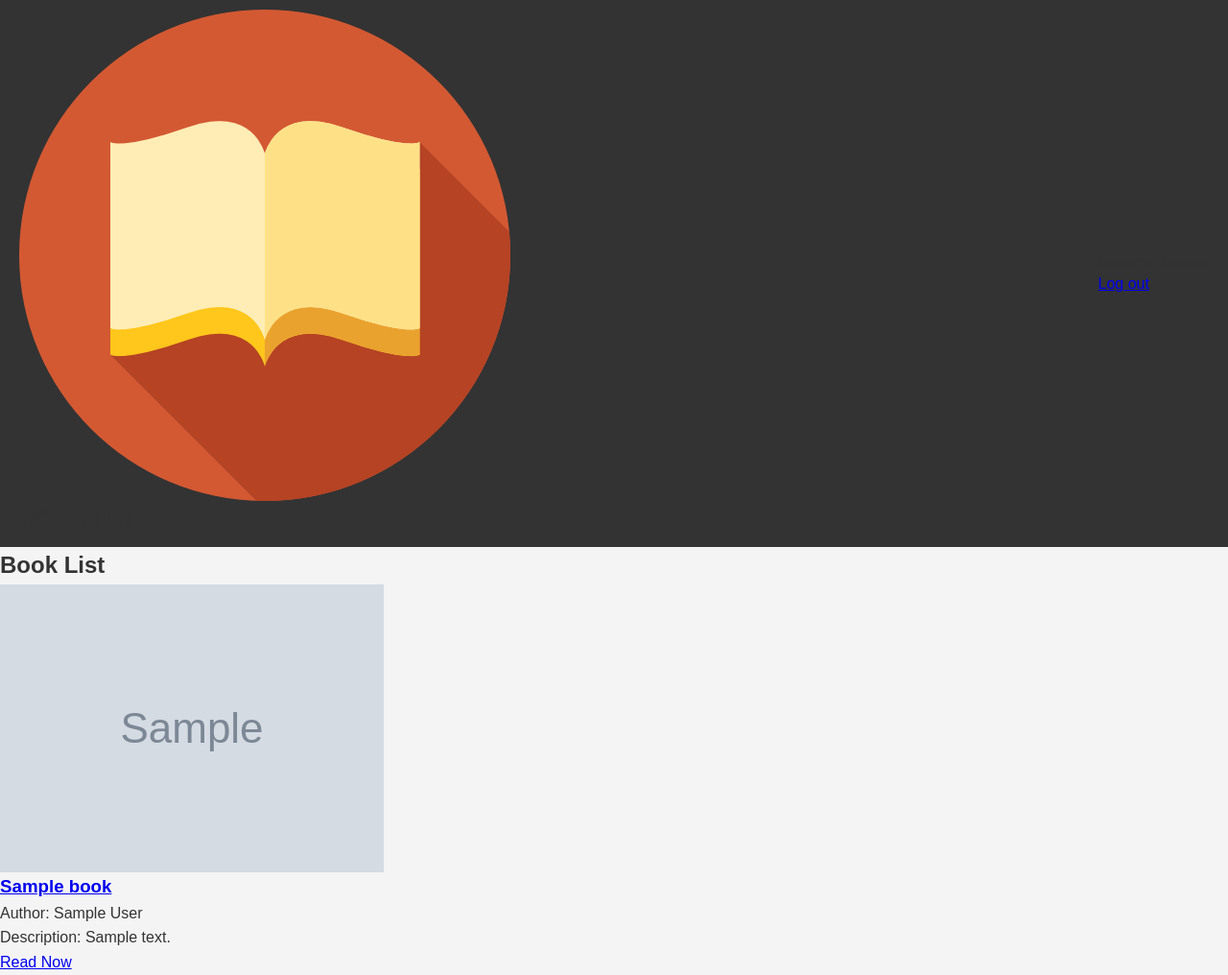
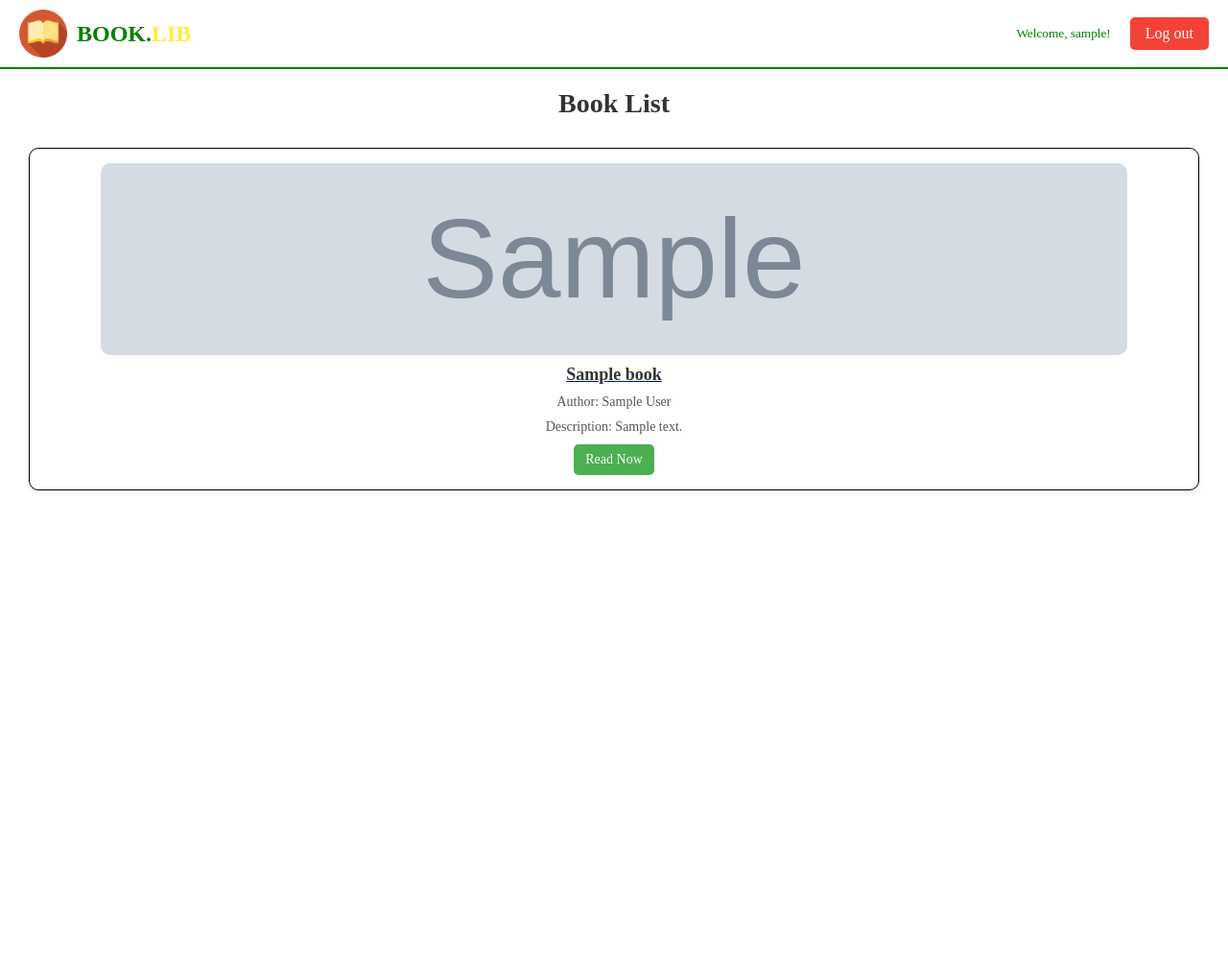
Before and after one commit to Yukimuraa/BOOK.LIB, a PHP site: page /mainpage.php in a window 1280 px wide. Shown: the whole page at 96% size. After the commit the page ends 513 px from the top, so only its background shows below. Run offline with PHP 8.4, Linux system fonts and the light colour scheme; the visitor is signed in with stand-in values (Sample User, id 1); tables that the repository leaves empty or names only in its code hold one stand-in row (values such as "Sample post"); grey boxes marked "Sample" are stand-in pictures.

Commit message:
messages

```diff
--- a/mainpage.css
+++ b/mainpage.css
@@ -1,85 +1,169 @@
-/* Global Resets */
+/* General styles */
 * {
     margin: 0;
     padding: 0;
     box-sizing: border-box;
 }
 
-body {
-    font-family: Arial, sans-serif;
-    line-height: 1.6;
-    background-color: #f4f4f4;
-    color: #333;
-    padding: 0;
-    margin: 0;
-}
 
-/* Navigation Bar */
+
 nav {
     display: flex;
     justify-content: space-between;
     align-items: center;
-    background-color: #333;
     padding: 10px 20px;
+    margin: 0;
+    border-bottom: 2px solid green;
+    color: white;
+
 }
 
-nav .logo {
-    color: #fff;
-    font-size: 24px;
-    font-weight: bold;
-    text-decoration: none;
+
+nav .logo-container {
+    display: flex;
+    align-items: center;
 }
 
-nav ul {
-    list-style: none;
-    display: flex;
+nav img {
+    width: 50px;
+    margin-right: 10px;
+    height: auto;
 }
 
-nav ul li {
-    margin-left: 20px;
+.logo-container h2 {
+    font-size: 24px;
+    color: green;
+    margin: 0;
+    display: flex;
+    align-items: center;
 }
 
-nav ul li a {
-    color: #fff;
-    text-decoration: none;
-    font-size: 18px;
+.logo-container span {
+    color: #FFEB3B;
 }
 
-nav ul li a:hover {
-    text-decoration: underline;
+.link {
+    display: flex;
+    align-items: center;
 }
 
-/* Main Content Area */
-.main-content {
-    max-width: 1200px;
-    margin: 20px auto;
-    padding: 20px;
-    background-color: #fff;
-    box-shadow: 0 0 10px rgba(0, 0, 0, 0.1);
+.link h5 {
+    margin-right: 20px;
+    color: green;
+    font-weight: normal;
+}
+
+.link a {
+    background-color: #f44336;
+    color: white;
+    padding: 8px 16px;
+    border-radius: 5px;
+    text-decoration: none;
+    transition: background-color 0.3s ease;
+}
+
+.link a:hover {
+    background-color: #d32f2f;
+}
+
+main {
+    margin-top: 20px;
+}
+
+h2 {
+    margin-bottom: 20px;
+    font-size: 28px;
+    color: #333;
+    text-align: center;
+}
+
+ul {
+    list-style: none;
+    display: grid;
+    grid-template-columns: repeat(auto-fit, minmax(230px, 1fr));
+    gap: 20px;
+    margin: 30px;
+}
+
+li {
+    background-color: white;
+    padding: 15px;
+    border-radius: 10px;
+    box-shadow: 0 2px 5px rgba(0, 0, 0, 0.1);
+    transition: transform 0.3s ease, box-shadow 0.3s ease;
+    width: 100%;
+    border: 1px solid black;
+    text-align: center;
+
+}
+
+li:hover {
+    transform: translateY(-5px);
+    box-shadow: 0 4px 8px rgba(0, 0, 0, 0.15);
+}
+
+li img {
+    width: 90%;
+    height: auto; /* Auto height to maintain aspect ratio */
+    object-fit: cover;
+    border-radius: 10px;
+    max-height: 200px; /* Limit height for larger screens */
+}
+
+li h3 {
+    margin: 10px 0;
+    font-size: 18px;
+    color: #333;
+}
+
+li p {
+    font-size: 14px;
+    color: #555;
+    margin-bottom: 10px;
+}
+
+a.Read {
+    display: inline-block;
+    background-color: #4CAF50;
+    color: white;
+    padding: 8px 12px;
+    border-radius: 5px;
+    text-decoration: none;
+    transition: background-color 0.3s ease;
+    margin-top: auto;
+    font-size: 14px;
+}
+
+a.Read:hover {
+    background-color: #388E3C;
 }
 
 /* Footer */
 footer {
+    text-align: center;
+    padding: 20px;
     background-color: #333;
-    color: #fff;
-    text-align: center;
-    padding: 10px 0;
-    position: relative;
+    color: white;
+    position: fixed;
     bottom: 0;
     width: 100%;
 }
 
-/* Responsive Design */
+/* Responsive Design for Mobile */
 @media (max-width: 768px) {
-    nav ul {
+    nav {
         flex-direction: column;
+        align-items: flex-start;
     }
-
-    nav ul li {
-        margin: 10px 0;
+    .link {
+        margin-top: 10px;
     }
-
-    .main-content {
-        padding: 10px;
+    li img {
+        height: auto; /* Ensure image resizes dynamically */
+        max-height: 100%; /* Set a max height for mobile */
+        width: 90%;
+    }
+    li{
+        width: 90%;
     }
 }
--- a/mainpage.php
+++ b/mainpage.php
@@ -86,7 +86,7 @@
 <body>
     <nav>
        <div class="logo-container">
-        <img src="image/open-book.png" alt="">
+        <img src="image/open-book.png" alt="" width="50px">
         <h2>BOOK.<SPAN>LIB</SPAN></h2>
        </div>
 
```
Also changed, not shown: main.css (added).
